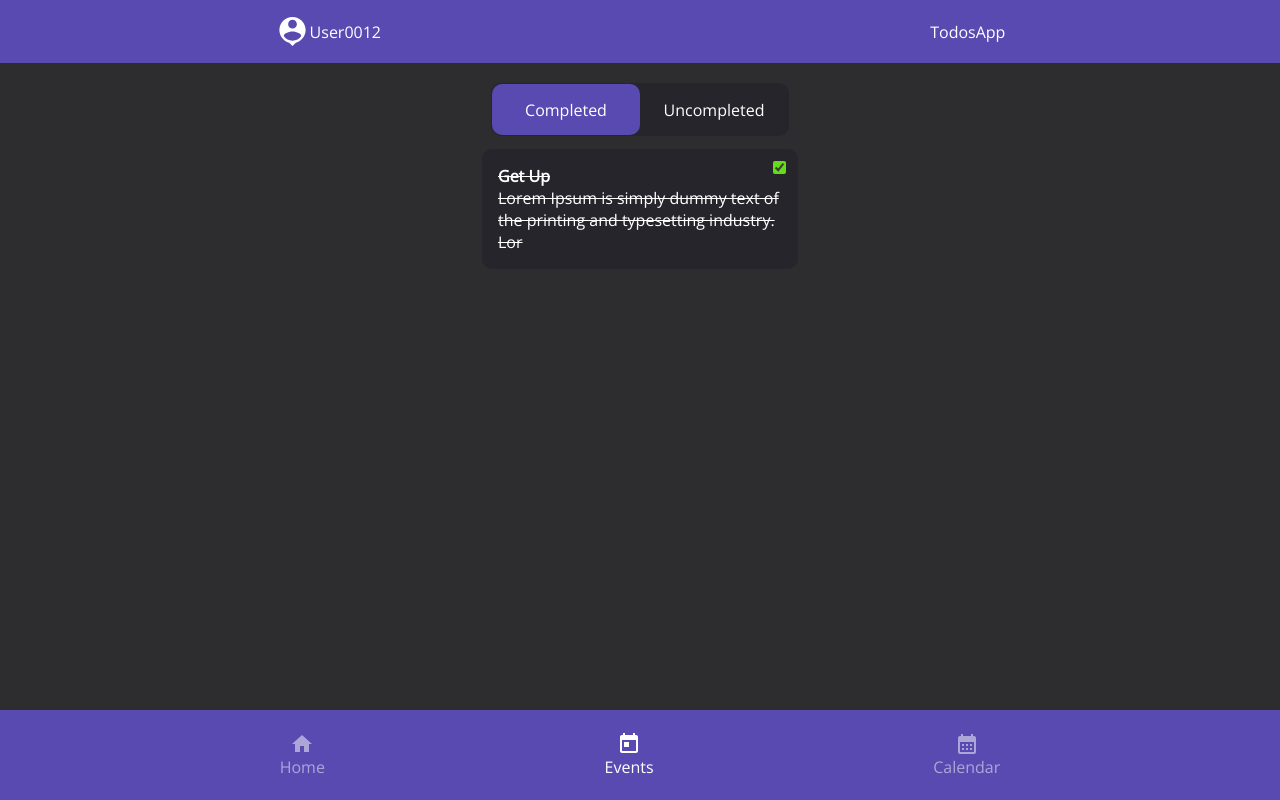
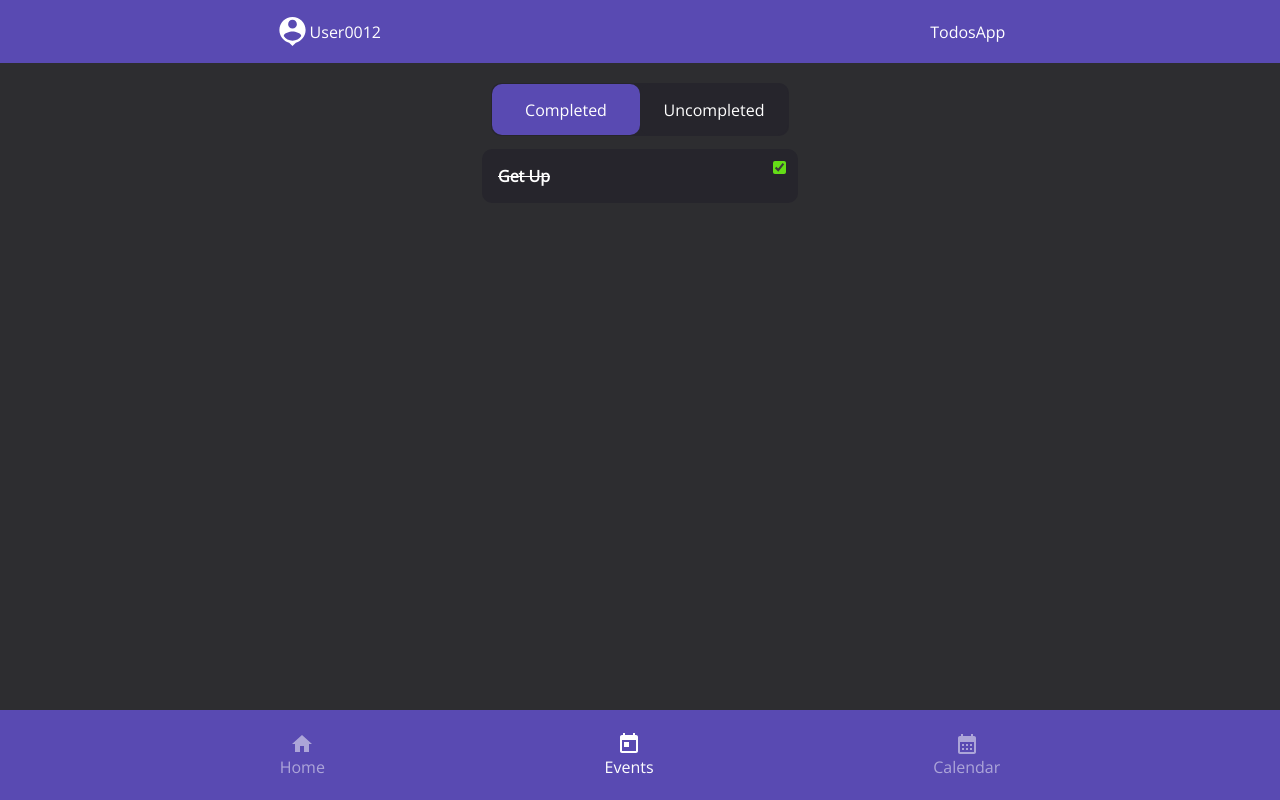
Before and after one commit to mitsuya-creator/todolist, a React (Vite) app: page /dashboard/events in a window 1280 px wide. Built offline with nearby package versions, Linux system fonts and the light colour scheme.

Commit message:
Reformat: reformatted style when completed

```diff
--- a/src/components/Card.jsx
+++ b/src/components/Card.jsx
@@ -1,14 +1,16 @@
 import React from "react";
 import { Link } from "react-router-dom";
 
-function Card({ title, descriptions, id, isCompleted }) {
+function Card(data) {
+    const { title, description, id, isCompleted } = data;
+    console.log(description)
     return (
         <li className="body_list_by_actions">
             <section>
                 <Link to={`/events/detail/${id}`} className="text_decoration_none">
                     <div className={isCompleted && "line_through"}>
                         <h1>{title}</h1>
-                        <p>{descriptions}</p>
+                        <p>{description}</p>
                     </div>
                 </Link>
                 <input type="checkbox" checked={isCompleted} className={isCompleted ? "checkbox_card checked" : "checkbox_card"} />
--- a/src/components/todayTask.jsx
+++ b/src/components/todayTask.jsx
@@ -15,7 +15,7 @@ function TodayTask({ todos }) {
                 </section>
                 <section className="body_today_task_view_lessen">
                     <ul>
-                        {todos.map(data => <Card title={data.title} descriptions={data.description} key={data.id} id={data.id} />)}
+                        {todos.map(data => <Card key={data.id} {...data} />)}
                     </ul>
                 </section>
             </div>
--- a/src/pages/Form.jsx
+++ b/src/pages/Form.jsx
@@ -1,7 +1,7 @@
 import { React, useReducer, useState, useRef, useEffect } from "react";
 import Slide from '@mui/material/Slide';
 import ButtonBackNavigation from "@/components/button/ButtonNavigationBack";
-import { getItemFromLocalStorage, addItemToLocalStorage } from "@/utils/getItemLocalStorage";
+import { getItemFromLocalStorage, addItemToLocalStorage } from "@/utils/itemLocalStorage";
 import { eventsReducer } from "@/utils/reducer";
 
 const inititalEvents = getItemFromLocalStorage();
--- a/src/pages/Home.jsx
+++ b/src/pages/Home.jsx
@@ -5,7 +5,7 @@ import Slide from '@mui/material/Slide';
 import Card from "@/components/Card";
 import TodayTask from "@/components/todayTask";
 import ButtonAddTodo from "@/components/button/ButtonAddTodo";
-import { getItemFromLocalStorage } from "@/utils/getItemLocalStorage";
+import { getItemFromLocalStorage } from "@/utils/itemLocalStorage";
 
 export default function Home() {
     const data = getItemFromLocalStorage();
@@ -19,7 +19,7 @@ export default function Home() {
                     <User />
                 </div>
                 <ul className={completedTask.length == 1 ? "container_list_by_actions flex justify-center" : "container_list_by_actions"}>
-                    {completedTask.map(data => <Card title={data.title} descriptions={data.description} key={data.id} id={data.id} isCompleted={data.isCompleted} />)}
+                    {completedTask.map(data => <Card key={data.id} {...data} />)}
                 </ul>
                 {/* <NoEventHere /> */}
                 <TodayTask todos={data} />
--- a/src/utils/getDetailEvents.js
+++ b/src/utils/getDetailEvents.js
@@ -1,4 +1,4 @@
-import { getItemFromLocalStorage } from "@/utils/getItemLocalStorage";
+import { getItemFromLocalStorage } from "@/utils/itemLocalStorage";
 
 let initialData = getItemFromLocalStorage();
 export function getDetailEvent(id) {
```
Also changed, not shown: src/components/moreButtonActions.jsx (deleted, +0 -11 lines), src/utils/itemLocalStorage.js (renamed from src/utils/getItemLocalStorage.js).
